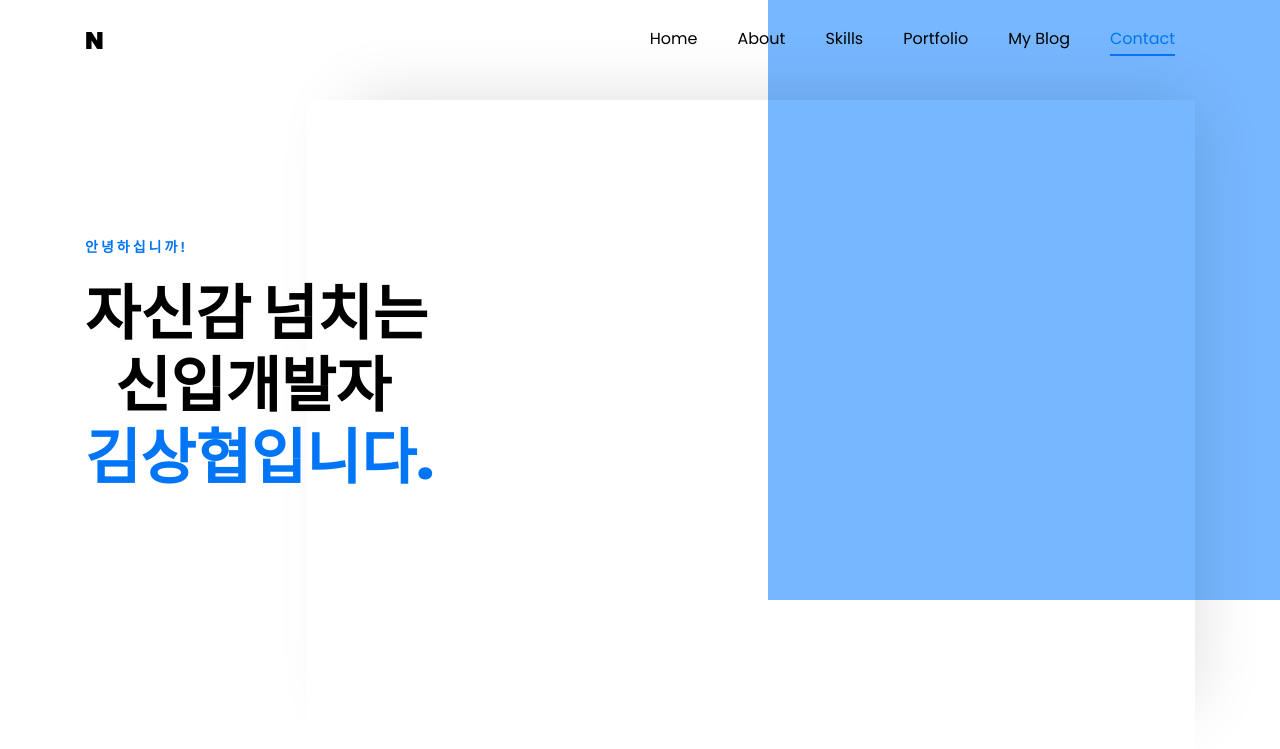
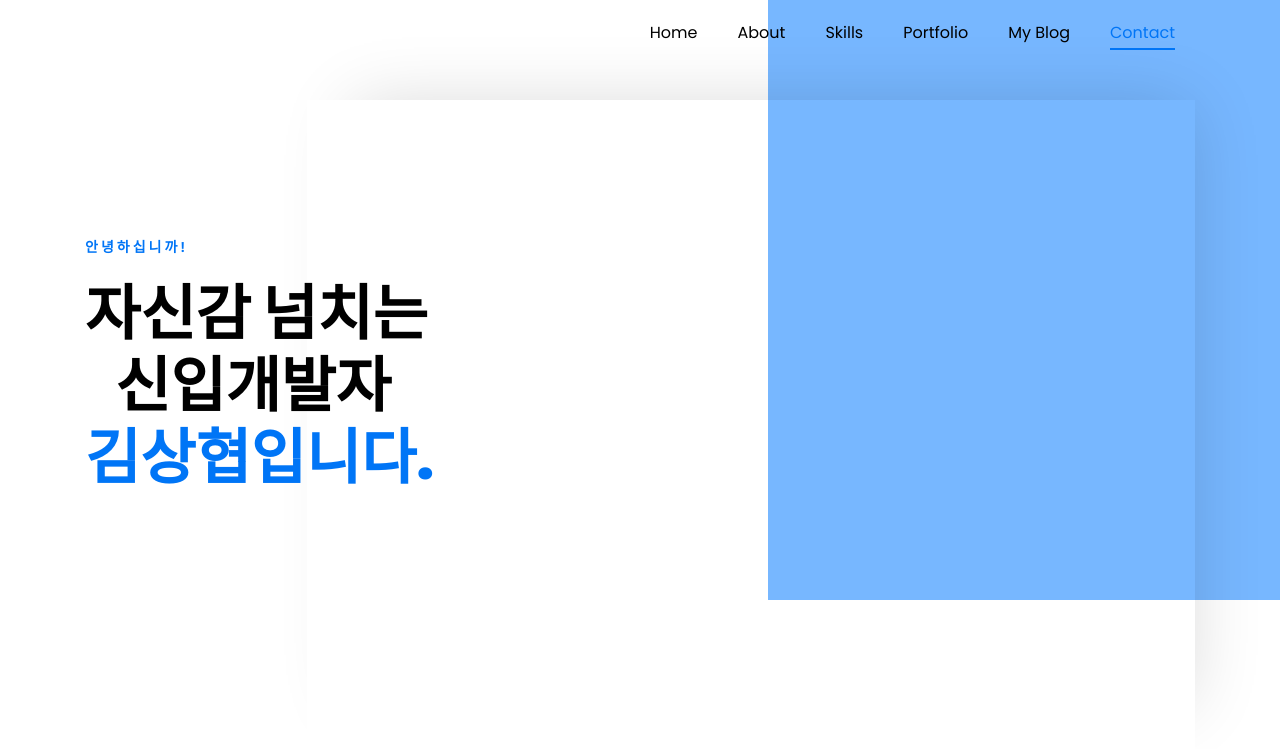
Before and after one commit to tkdguq9369/Lifrary, a Spring Boot app: page / in a window 1280 px wide. Shown: the top 749 px of the page. Run offline with Spring Boot 4, Linux system fonts and the light colour scheme; style sheets or scripts are compiled from the project's sources; some of the project's set-up classes (security, data sources, template engines, error pages and the like) are left out, and stand-ins take their place; some libraries are stand-ins or nearby versions.

Commit message:
포트폴리오 수정

```diff
--- a/lifrary/src/main/resources/templates/portfolio.html
+++ b/lifrary/src/main/resources/templates/portfolio.html
@@ -31,7 +31,6 @@
 
     <nav class="navbar navbar-expand-lg navbar-dark ftco_navbar bg-dark ftco-navbar-light site-navbar-target" id="ftco-navbar">
 	    <div class="container">
-	      <a class="navbar-brand" th:href="@{index.html}">N</a>
 	      <button class="navbar-toggler js-fh5co-nav-toggle fh5co-nav-toggle" type="button" data-toggle="collapse" data-target="#ftco-nav" aria-controls="ftco-nav" aria-expanded="false" aria-label="Toggle navigation">
 	        <span class="oi oi-menu"></span> Menu
 	      </button>
```
